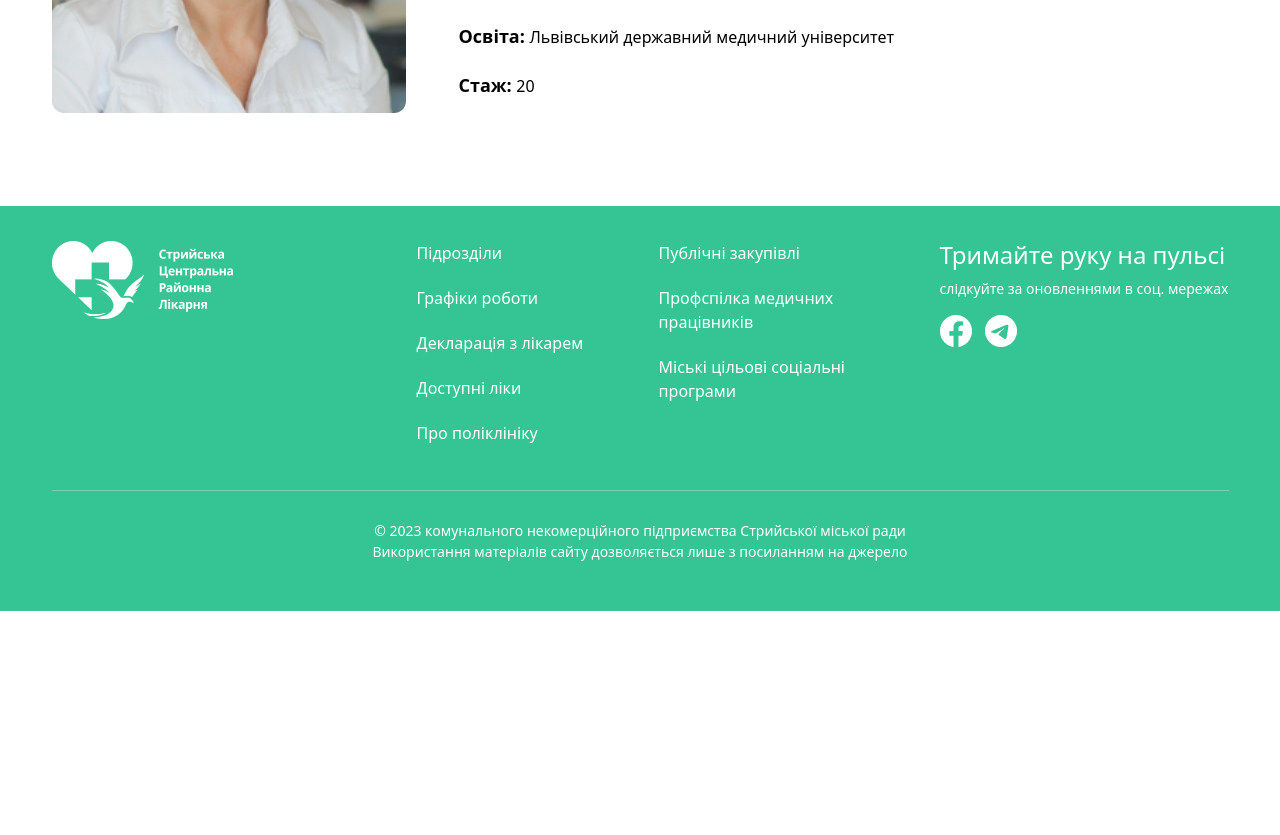
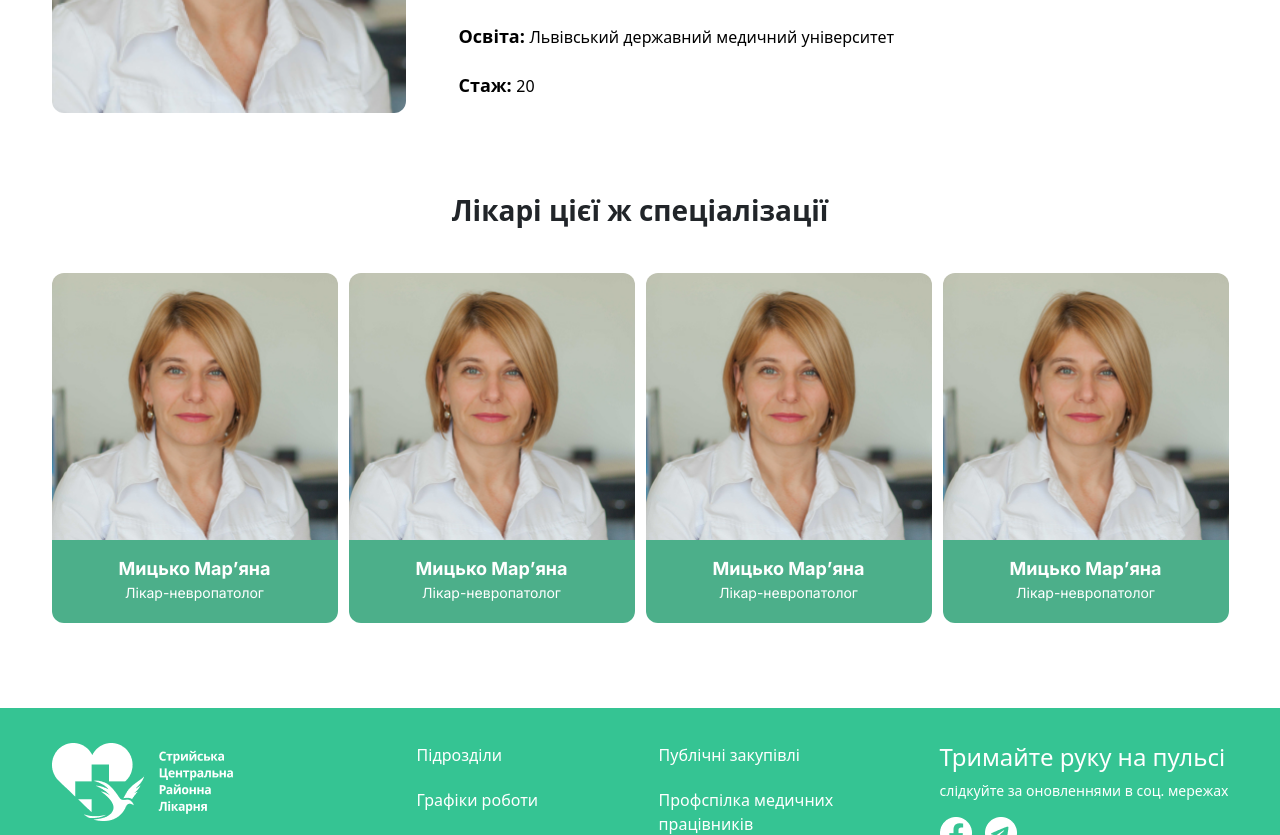
Before and after one commit to Hiko1234/ExamITstep-Rymar-Mitsko, a Next.js app: page /doctors/1 in a window 1280 px wide. Shown: the part 440-1275 px from the top of the page. Before the commit the page ends 1051 px from the top, so only its background shows below. Built offline with nearby package versions, Linux system fonts and the light colour scheme.

Commit message:
singleDoctorPage final

```diff
--- a/src/pages/doctors/Doctors.module.scss
+++ b/src/pages/doctors/Doctors.module.scss
@@ -230,7 +230,10 @@
         display: flex;
         gap: 14px;
         align-items: center;
+        text-decoration: none;
+        color: $black;
         margin-bottom: 18px;
+        transition: 0.3s;
         @media(max-width: $mp3) {
             max-width: 100%;
             flex-direction: column;
@@ -247,6 +250,10 @@
             flex-direction: column;
             align-items: flex-start;
             gap: 5px;
+        }
+
+        &:hover{
+            color: $mainGreen;
         }
         &_imgWrapper{
             width: 59px;
@@ -267,7 +274,14 @@
             font-family: 'Roboto', sans-serif;
             font-size: 14px;
             font-weight: 600;
-            color: $black;
         }
     }
+
+    &__specialtyTitle{
+        padding: 73px 0 45px 0;
+        margin: 0;
+        font-size: 28px;
+        font-weight: 700;
+        text-align: center;
+    }
 }
--- a/src/pages/doctors/[id].tsx
+++ b/src/pages/doctors/[id].tsx
@@ -9,6 +9,8 @@ import dataDoctors from "@/components/data/doctors"
 import CardDoctors from '@/components/card/cardDoctors'
 // import router
 import { useRouter } from "next/router";
+// import link
+import Link from 'next/link';
 
 const SingleDoctors = () => {
   // Отримання id з router.query
@@ -16,7 +18,9 @@ const SingleDoctors = () => {
   const { id } = router.query;
 
   const [data, setData] = useState(dataDoctors);
+  const [dataSpecialty, setDataSpecialty] = useState(dataDoctors)
   const [doctor, setDoctor] = useState(getObjectById(id));
+  const [doctorSpecialty, setDoctorSpecialty] = useState(getDoctorBySpecialty(doctor));
 
   // Функція для отримання об'єкта за ідентифікатором
   function getObjectById(id: any) {
@@ -27,10 +31,19 @@ const SingleDoctors = () => {
     })
     return targetDoctor[0]
   }
+  // Функція для отримання лікарів певної спеціальності
+  function getDoctorBySpecialty(doctor: any) {
+    const targetDoctors = dataSpecialty.filter((el) => {
+      if (el.specialty == doctor.specialty) {
+        return el
+      }
+    })
+    return targetDoctors
+  }
 
   useEffect(() => {
-    getObjectById(id)
-  }, [])
+    getObjectById(id);
+  }, []);
 
   return (
     <>
@@ -42,17 +55,25 @@ const SingleDoctors = () => {
               <div className={s.singleDoctor__card_data}>
                 <h4 className={s.singleDoctor__card_dataName}>{doctor?.lastName} {doctor?.name} {doctor?.fatherName}</h4>
                 <p className={s.singleDoctor__card_dataSpecialty}>{doctor?.specialty}</p>
-                <div className={s.singleDoctor__dataDepartament}>
+                <Link className={s.singleDoctor__dataDepartament} href="/departament">
                   <div className={s.singleDoctor__dataDepartament_imgWrapper}>
                     <Image className={s.singleDoctor__dataDepartament_img} src={doctor?.departamentImg} alt={doctor?.department} width={32} height={32} />
                   </div>
                   <p className={s.singleDoctor__dataDepartament_name}>{doctor?.department}</p>
-                </div>
+                </Link>
                 <div className={s.singleDoctor__card_info}><span className={s.singleDoctor__card_infoTitle}>Кабінет: </span><span className={s.singleDoctor__card_infoData}>{doctor?.office}</span></div>
                 <div className={s.singleDoctor__card_info}><span className={s.singleDoctor__card_infoTitle}>Категорія: </span><span className={s.singleDoctor__card_infoData}>{doctor?.category}</span></div>
                 <div className={s.singleDoctor__card_info}><span className={s.singleDoctor__card_infoTitle}>Освіта: </span><span className={s.singleDoctor__card_infoData}>{doctor?.education}</span></div>
                 <div className={s.singleDoctor__card_info}><span className={s.singleDoctor__card_infoTitle}>Стаж: </span><span className={s.singleDoctor__card_infoData}>{doctor?.experience}</span></div>
               </div>
+            </div>
+            <h4 className={s.singleDoctor__specialtyTitle}>Лікарі цієї ж спеціалізації</h4>
+            <div className={s.doctors__cards}>
+              {doctorSpecialty.map((data) => (
+                <>
+                  <CardDoctors data={data} />
+                </>
+              ))}
             </div>
           </Container>
         </div>
```
